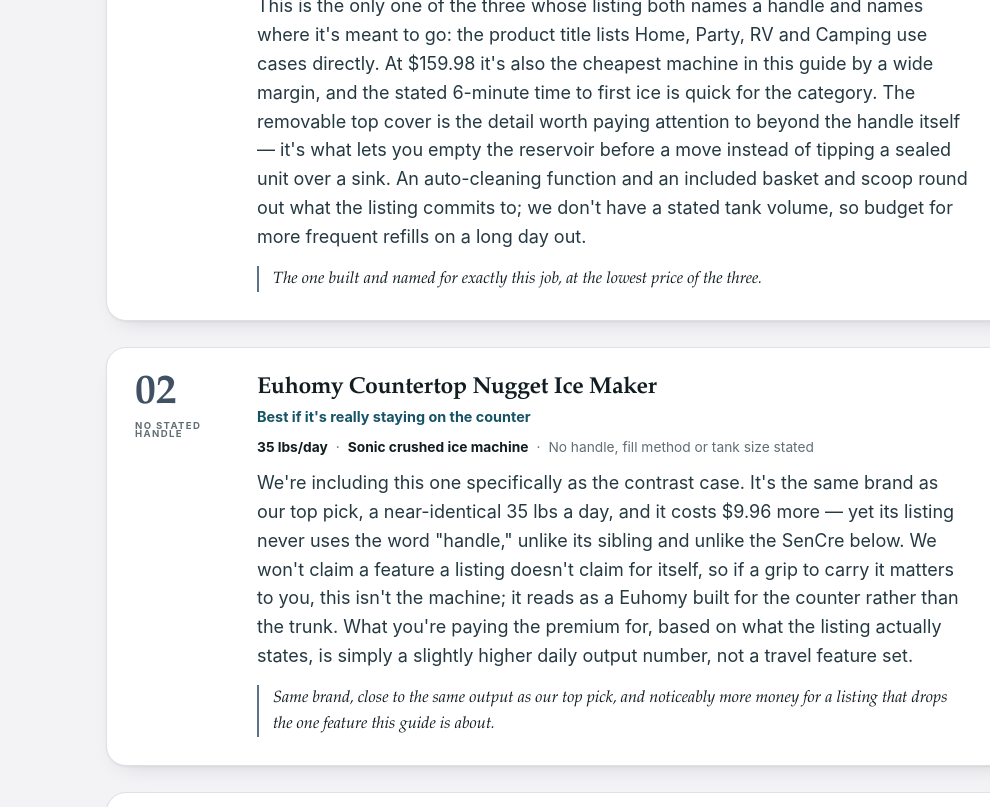
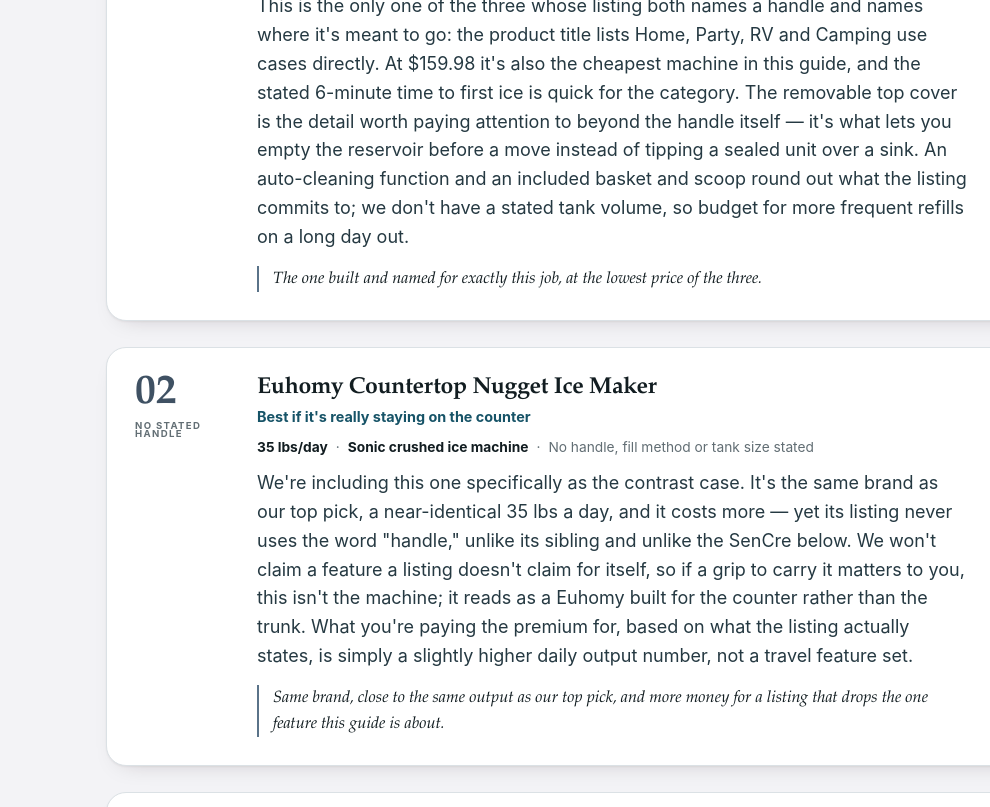
Before and after one commit to ilanetall-boop/best-nugget-ice-makers, a plain HTML site: page best-portable-nugget-ice-makers-with-a-handle.html in a window 1280 px wide. Shown: the part 4925-5732 px from the top of the page, 0-990 px from the left. Drawn offline with Linux system fonts and the light colour scheme.

Commit message:
fix(best-nugget-ice-makers): price statements made true again on best-portable-nugget-ice-makers-with-a-handle.html
3 correction(s), checked against the product DB (2026-11-19) by a separate read-only pass.
Generated by scripts/premium-claims-repair.js

Co-Authored-By: Claude Opus 5.5 <noreply@anthropic.com>

```diff
--- a/best-portable-nugget-ice-makers-with-a-handle.html
+++ b/best-portable-nugget-ice-makers-with-a-handle.html
@@ -356,7 +356,7 @@ gtag('js', new Date());gtag('config', 'G-2R5GXMZLPF');</script>
           <h3 class="serif">EUHOMY Nugget Ice Maker with Handle</h3>
           <p class="who">Best for the deck, the tailgate and the camper</p>
           <div class="rl2"><b>34 lbs/day</b><span>&middot;</span><b>Ice in 6 minutes</b><span>&middot;</span><b>Removable top cover</b><span>&middot;</span><span>Basket and scoop included, auto-cleaning</span></div>
-          <p class="body">This is the only one of the three whose listing both names a handle and names where it's meant to go: the product title lists Home, Party, RV and Camping use cases directly. At $159.98 it's also the cheapest machine in this guide by a wide margin, and the stated 6-minute time to first ice is quick for the category. The removable top cover is the detail worth paying attention to beyond the handle itself &mdash; it's what lets you empty the reservoir before a move instead of tipping a sealed unit over a sink. An auto-cleaning function and an included basket and scoop round out what the listing commits to; we don't have a stated tank volume, so budget for more frequent refills on a long day out.</p>
+          <p class="body">This is the only one of the three whose listing both names a handle and names where it's meant to go: the product title lists Home, Party, RV and Camping use cases directly. At $159.98 it's also the cheapest machine in this guide, and the stated 6-minute time to first ice is quick for the category. The removable top cover is the detail worth paying attention to beyond the handle itself &mdash; it's what lets you empty the reservoir before a move instead of tipping a sealed unit over a sink. An auto-cleaning function and an included basket and scoop round out what the listing commits to; we don't have a stated tank volume, so budget for more frequent refills on a long day out.</p>
           <p class="quote">The one built and named for exactly this job, at the lowest price of the three.</p>
         </div>
         <div class="aside">
@@ -371,8 +371,8 @@ gtag('js', new Date());gtag('config', 'G-2R5GXMZLPF');</script>
           <h3 class="serif">Euhomy Countertop Nugget Ice Maker</h3>
           <p class="who">Best if it's really staying on the counter</p>
           <div class="rl2"><b>35 lbs/day</b><span>&middot;</span><b>Sonic crushed ice machine</b><span>&middot;</span><span>No handle, fill method or tank size stated</span></div>
-          <p class="body">We're including this one specifically as the contrast case. It's the same brand as our top pick, a near-identical 35 lbs a day, and it costs $9.96 more &mdash; yet its listing never uses the word "handle," unlike its sibling and unlike the SenCre below. We won't claim a feature a listing doesn't claim for itself, so if a grip to carry it matters to you, this isn't the machine; it reads as a Euhomy built for the counter rather than the trunk. What you're paying the premium for, based on what the listing actually states, is simply a slightly higher daily output number, not a travel feature set.</p>
-          <p class="quote">Same brand, close to the same output as our top pick, and noticeably more money for a listing that drops the one feature this guide is about.</p>
+          <p class="body">We're including this one specifically as the contrast case. It's the same brand as our top pick, a near-identical 35 lbs a day, and it costs more &mdash; yet its listing never uses the word "handle," unlike its sibling and unlike the SenCre below. We won't claim a feature a listing doesn't claim for itself, so if a grip to carry it matters to you, this isn't the machine; it reads as a Euhomy built for the counter rather than the trunk. What you're paying the premium for, based on what the listing actually states, is simply a slightly higher daily output number, not a travel feature set.</p>
+          <p class="quote">Same brand, close to the same output as our top pick, and more money for a listing that drops the one feature this guide is about.</p>
         </div>
         <div class="aside">
           <span class="pimg"><img src="/images/amazon-B0GX9G2Q1N.webp" alt="Euhomy countertop nugget ice maker" width="800" height="800" loading="lazy" decoding="async"></span>
```
